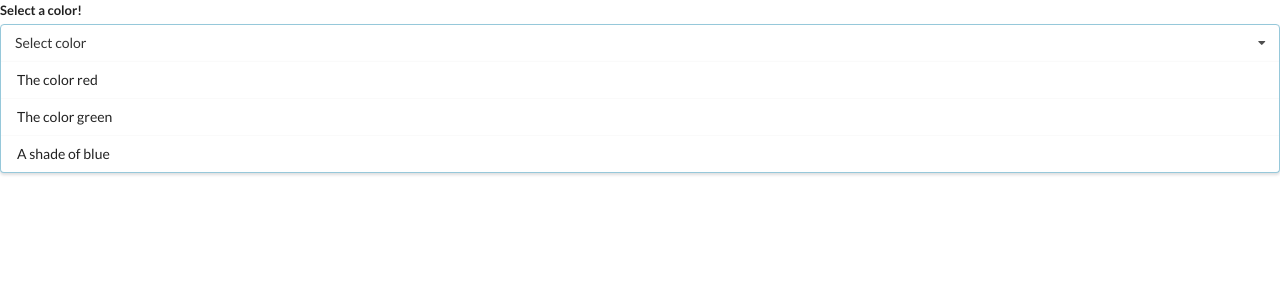
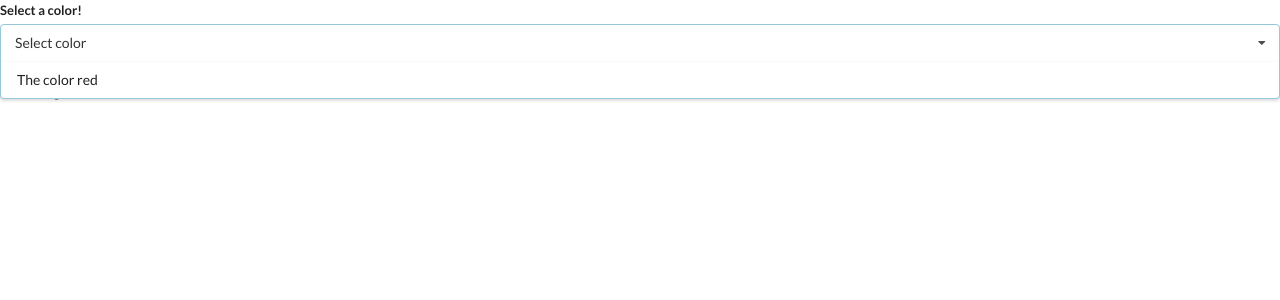
Before and after one commit to DecimaZA/widgets, a React (Create React App) app: page / in a window 1280 px wide. Shown: the top 300 px of the page. Built offline with nearby package versions, Linux system fonts and the light colour scheme.

Commit message:
feat: removed most labels (lol)

```diff
--- a/src/App.js
+++ b/src/App.js
@@ -7,29 +7,13 @@ const items = [
     {
         title: 'What is REACT?',
         content: 'REACT is a front-end framework'
-    },
-    {
-        title: 'Why use REACT',
-        content: 'REACT is a favorite JS library among engineers'
-    },
-    {
-        title: 'How do you use REACT?',
-        content: 'We use REACT by creating components'
-    },
+    }
 ];
 
 const options = [
     {
         label: 'The color red',
         value: 'red'
-    },
-    {
-        label: 'The color green',
-        value: 'green'
-    },
-    {
-        label: 'A shade of blue',
-        value: 'blue'
     }
 ];
 
```
